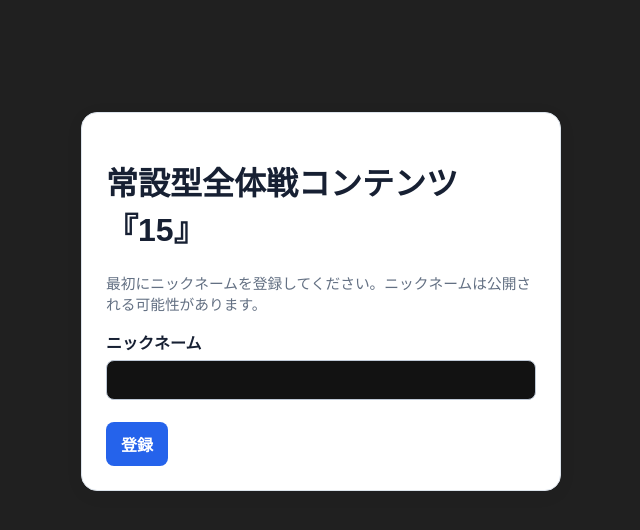
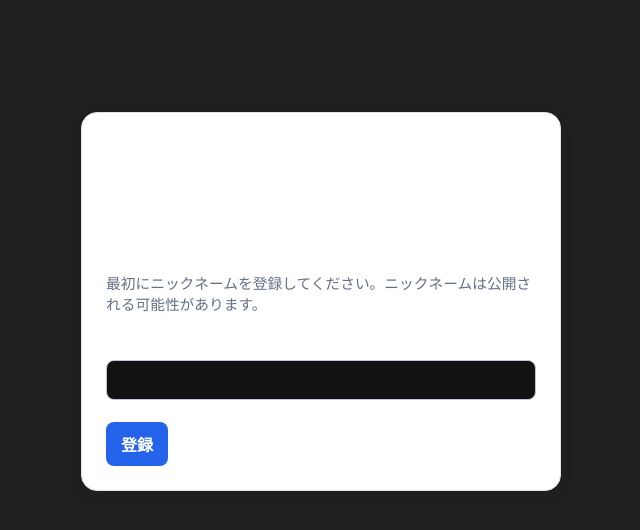
Before and after one commit to OxOmisosiru/fes_15missions, a Next.js app: page / in a window 1280 px wide. Shown: the top 530 px of the page, without its empty margins (319-959 px from the left). Built offline with nearby package versions, Linux system fonts and the light colour scheme; no server answers.

Commit message:
fix!!!!!

```diff
--- a/app/globals.css
+++ b/app/globals.css
@@ -1,4 +1,4 @@
-:root { color-scheme: dark; --ink:#172033; --muted:#637083; --line:#dce3eb; --accent:#2563eb; --bg:#202020; }
+:root { color-scheme: dark; --ink:#ffffff; --muted:#637083; --line:#dce3eb; --accent:#2563eb; --bg:#202020; }
 * { box-sizing:border-box; }
 body { margin:0; color:var(--ink); background:var(--bg); font-family:Arial,"Hiragino Kaku Gothic ProN","Yu Gothic",sans-serif; }
 a { color:inherit; text-decoration:none; }
```
